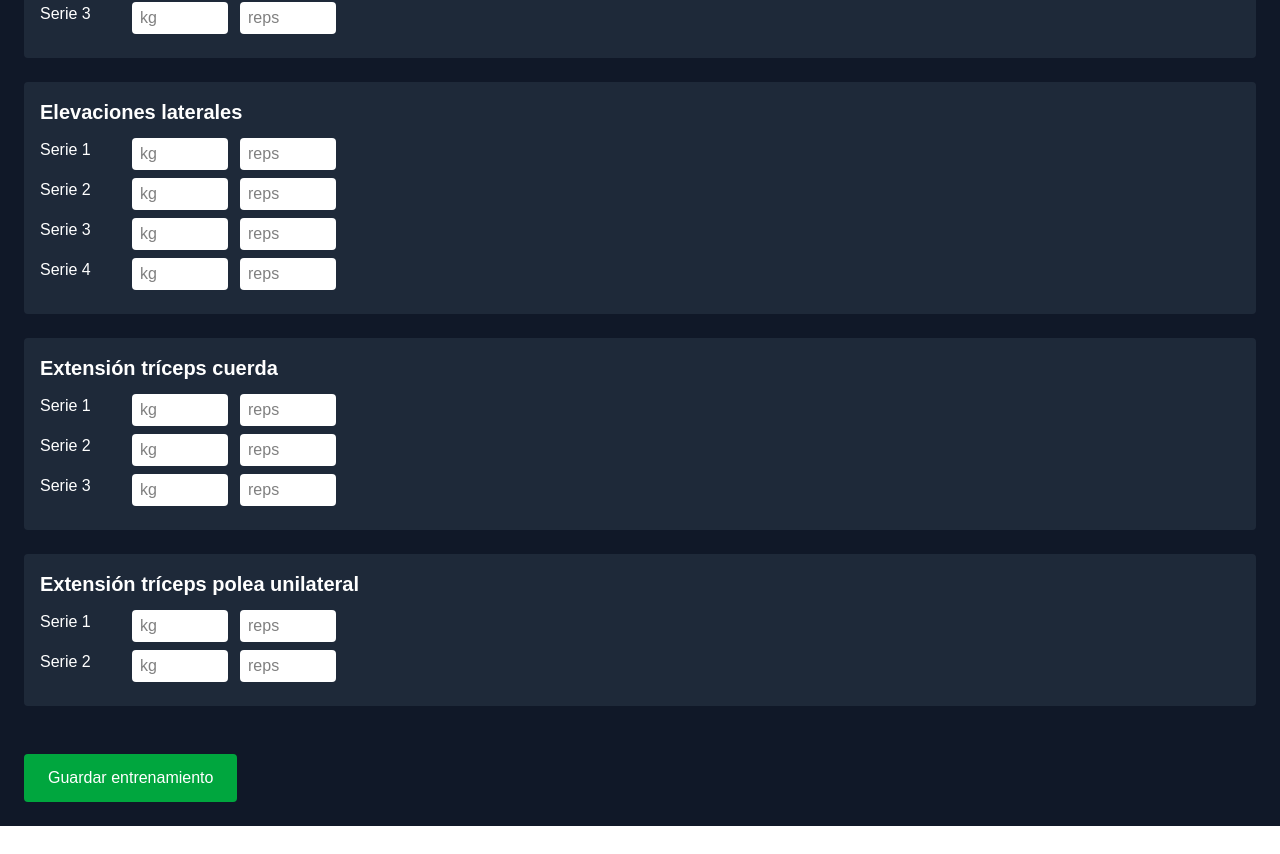
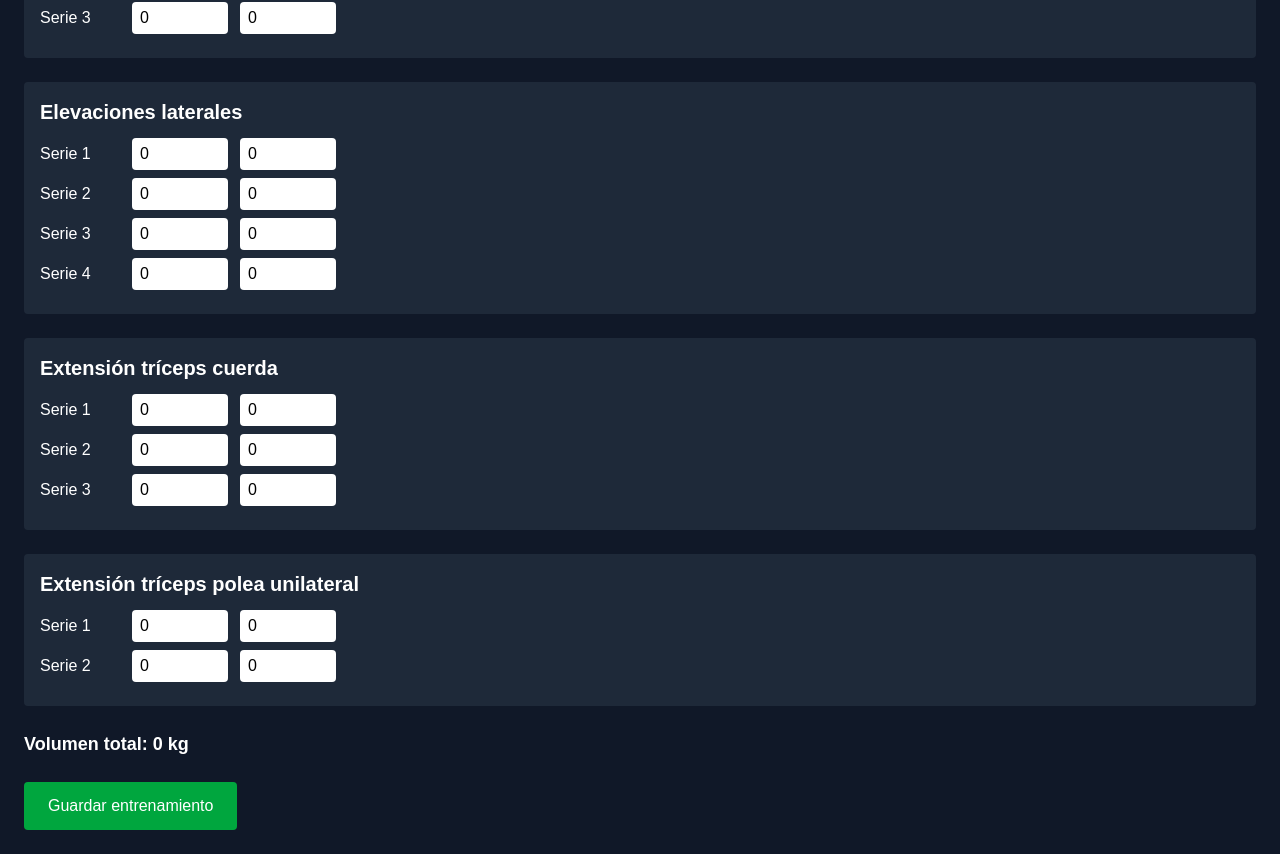
Before and after one commit to Deika79/repforge, a Next.js app: page /workout/new in a window 1280 px wide. Shown: the part 786-1640 px from the top of the page. Before the commit the page ends 1612 px from the top, so only its background shows below. Built offline with nearby package versions, Linux system fonts and the light colour scheme.

Commit message:
feat: implement workout saving and automatic volume calculation

```diff
--- /dev/null
+++ b/app/api/workouts/route.ts
@@ -0,0 +1,14 @@
+import { NextResponse } from "next/server"
+import { connectDB } from "@/lib/mongodb"
+import { Workout } from "@/models/Workout"
+
+export async function POST(req: Request) {
+
+  await connectDB()
+
+  const body = await req.json()
+
+  const workout = await Workout.create(body)
+
+  return NextResponse.json(workout)
+}
--- a/app/workout/new/page.tsx
+++ b/app/workout/new/page.tsx
@@ -8,8 +8,74 @@ export default function NewWorkout() {
 
   const [type, setType] = useState("push")
 
-  const exercises =
+  const template =
     workoutTemplates[type as keyof typeof workoutTemplates]
+
+  const [exercisesData, setExercisesData] = useState(() => {
+    const obj: any = {}
+
+    template.forEach((ex) => {
+      obj[ex.name] = Array.from({ length: ex.sets }, () => ({
+        weight: 0,
+        reps: 0
+      }))
+    })
+
+    return obj
+  })
+
+  function updateSet(exercise: string, index: number, field: string, value: number) {
+
+    const updated = { ...exercisesData }
+
+    updated[exercise][index][field] = value
+
+    setExercisesData(updated)
+  }
+
+  function calculateVolume() {
+
+    let total = 0
+
+    Object.values(exercisesData).forEach((sets: any) => {
+      sets.forEach((s: any) => {
+        total += s.weight * s.reps
+      })
+    })
+
+    return total
+  }
+
+  async function saveWorkout() {
+
+    const userId = localStorage.getItem("userId")
+
+    const exercises = Object.keys(exercisesData).map((name) => ({
+      name,
+      sets: exercisesData[name]
+    }))
+
+    const res = await fetch("/api/workouts", {
+      method: "POST",
+      headers: {
+        "Content-Type": "application/json"
+      },
+      body: JSON.stringify({
+        userId,
+        workoutType: type,
+        date: new Date(),
+        exercises
+      })
+    })
+
+    const data = await res.json()
+
+    console.log("WORKOUT SAVED:", data)
+
+    alert("Entrenamiento guardado")
+  }
+
+  const volume = calculateVolume()
 
   return (
     <main className="min-h-screen bg-gray-900 text-white p-6">
@@ -18,8 +84,6 @@ export default function NewWorkout() {
         Nuevo entrenamiento
       </h1>
 
-      {/* Selector tipo entrenamiento */}
-
       <div className="mb-6">
         <p className="mb-2">Tipo de entrenamiento</p>
 
@@ -27,27 +91,21 @@ export default function NewWorkout() {
 
           <button
             onClick={() => setType("push")}
-            className={`px-4 py-2 rounded ${
-              type === "push" ? "bg-green-600" : "bg-gray-700"
-            }`}
+            className={`px-4 py-2 rounded ${type==="push" ? "bg-green-600" : "bg-gray-700"}`}
           >
             Push
           </button>
 
           <button
             onClick={() => setType("pull")}
-            className={`px-4 py-2 rounded ${
-              type === "pull" ? "bg-green-600" : "bg-gray-700"
-            }`}
+            className={`px-4 py-2 rounded ${type==="pull" ? "bg-green-600" : "bg-gray-700"}`}
           >
             Pull
           </button>
 
           <button
             onClick={() => setType("legs")}
-            className={`px-4 py-2 rounded ${
-              type === "legs" ? "bg-green-600" : "bg-gray-700"
-            }`}
+            className={`px-4 py-2 rounded ${type==="legs" ? "bg-green-600" : "bg-gray-700"}`}
           >
             Legs
           </button>
@@ -55,23 +113,25 @@ export default function NewWorkout() {
         </div>
       </div>
 
-      {/* Lista de ejercicios según rutina */}
+      {template.map((ex) => (
 
-      <div className="mt-6">
+        <ExerciseBlock
+          key={ex.name}
+          name={ex.name}
+          sets={exercisesData[ex.name]}
+          updateSet={updateSet}
+        />
 
-        {exercises.map((ex, i) => (
-          <ExerciseBlock
-            key={i}
-            name={ex.name}
-            setsCount={ex.sets}
-          />
-        ))}
+      ))}
 
+      <div className="mt-6 text-lg font-bold">
+        Volumen total: {volume} kg
       </div>
 
-      {/* Botón guardar (aún no guarda en DB) */}
-
-      <button className="mt-6 bg-green-600 px-6 py-3 rounded">
+      <button
+        onClick={saveWorkout}
+        className="mt-6 bg-green-600 px-6 py-3 rounded"
+      >
         Guardar entrenamiento
       </button>
 
--- a/components/ExerciseBlock.tsx
+++ b/components/ExerciseBlock.tsx
@@ -1,26 +1,17 @@
 "use client"
 
-import { useState } from "react"
+type Set = {
+  weight: number
+  reps: number
+}
 
 type Props = {
   name: string
-  setsCount: number
+  sets: Set[]
+  updateSet: (exercise: string, index: number, field: string, value: number) => void
 }
 
-export default function ExerciseBlock({ name, setsCount }: Props) {
-
-  const [sets, setSets] = useState(
-    Array.from({ length: setsCount }, () => ({
-      weight: "",
-      reps: ""
-    }))
-  )
-
-  function updateSet(index: number, field: string, value: string) {
-    const newSets = [...sets]
-    newSets[index] = { ...newSets[index], [field]: value }
-    setSets(newSets)
-  }
+export default function ExerciseBlock({ name, sets, updateSet }: Props) {
 
   return (
     <div className="bg-gray-800 p-4 rounded mb-6">
@@ -28,25 +19,33 @@ export default function ExerciseBlock({ name, setsCount }: Props) {
       <h2 className="text-xl font-bold mb-3">{name}</h2>
 
       {sets.map((set, i) => (
-        <div key={i} className="flex gap-3 mb-2">
+
+        <div key={i} className="flex gap-3 mb-2 items-center">
 
           <span className="w-20">Serie {i + 1}</span>
 
           <input
+            type="number"
             placeholder="kg"
             value={set.weight}
-            onChange={(e) => updateSet(i, "weight", e.target.value)}
+            onChange={(e) =>
+              updateSet(name, i, "weight", Number(e.target.value))
+            }
             className="w-24 px-2 py-1 rounded bg-white text-black"
           />
 
           <input
+            type="number"
             placeholder="reps"
             value={set.reps}
-            onChange={(e) => updateSet(i, "reps", e.target.value)}
+            onChange={(e) =>
+              updateSet(name, i, "reps", Number(e.target.value))
+            }
             className="w-24 px-2 py-1 rounded bg-white text-black"
           />
 
         </div>
+
       ))}
 
     </div>
```
